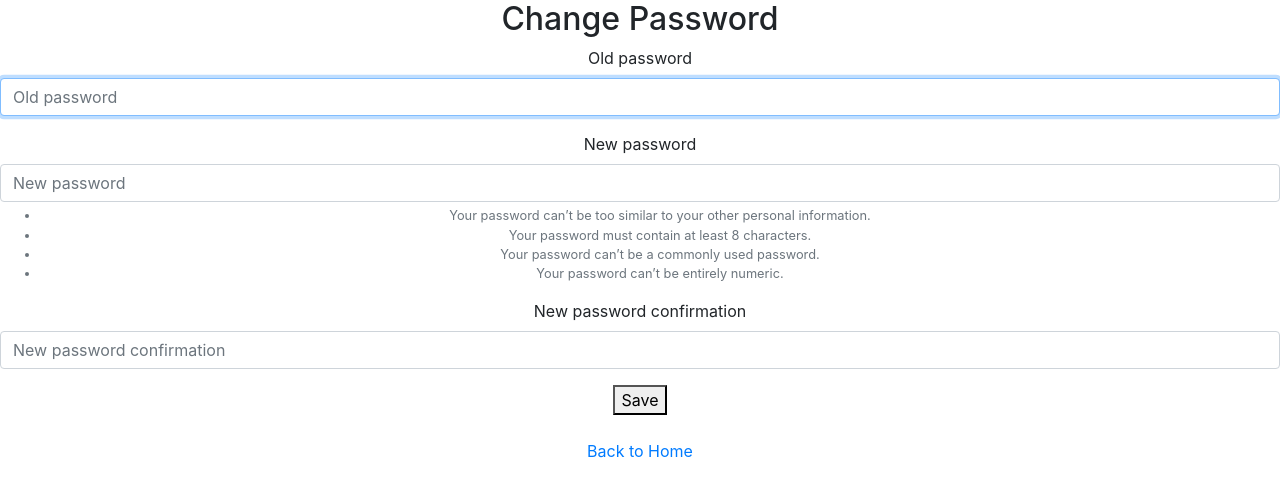
After one commit to Hossein-AliHosseini/test, a Django app: page /home/changepassword/ in a window 1280 px wide. The commit adds this page. Shown: the top 497 px of the page. Run offline with Django 4.2, Linux system fonts and the light colour scheme; some libraries are stand-ins or nearby versions.

Commit message:
Add change password view to project

```diff
--- a/account/templates/home.html
+++ b/account/templates/home.html
@@ -17,6 +17,8 @@
           <a href="{% url 'log_out' %}">Logout</a>
           &nbsp;
           <a href="{% url 'trades' %}">Trades</a>
+          &nbsp;
+          <a href="{% url 'change_password' %}">Change Password</a>
       {% else %}
           <a href="{% url 'login' %}">Login</a>
           &nbsp;
--- /dev/null
+++ b/account/templates/registration/change_password.html
@@ -0,0 +1,12 @@
+{% load bootstrap4 %}
+<link rel="stylesheet" href="https://stackpath.bootstrapcdn.com/bootstrap/4.3.1/css/bootstrap.min.css" integrity="sha384-ggOyR0iXCbMQv3Xipma34MD+dH/1fQ784/j6cY/iJTQUOhcWr7x9JvoRxT2MZw1T" crossorigin="anonymous">
+
+<!-- back to home button -->
+<h2 ALIGN="center">Change Password</h2>
+<form ALIGN='center' method="post">
+    {% csrf_token %}
+    {% bootstrap_form form %}
+    <button type="submit">Save</button>
+    <br></br>
+    <a href="{% url 'home' %}">Back to Home</a>
+  </form>
--- a/account/urls.py
+++ b/account/urls.py
@@ -1,9 +1,10 @@
 from django.urls import path
-from .views import home, SignUp, login_view, log_out
+from .views import home, SignUp, login_view, log_out, change_password
 
 urlpatterns = [
     path('', home, name="home"),
     path("signup/", SignUp.as_view(), name="signup"),
     path('login/', login_view, name='login'),
-    path('logout/', log_out, name='log_out')
+    path('logout/', log_out, name='log_out'),
+    path('changepassword/', change_password, name='change_password'),
 ]
--- a/account/views.py
+++ b/account/views.py
@@ -1,9 +1,12 @@
 from django.shortcuts import render, redirect
 from django.urls import reverse_lazy
-from django.contrib.auth.forms import UserCreationForm, AuthenticationForm
+from django.contrib.auth.forms import (UserCreationForm,
+                                       AuthenticationForm,
+                                       PasswordChangeForm)
 from django.views.generic.edit import CreateView
-from django.contrib.auth import authenticate, login, logout
+from django.contrib.auth import login, logout, update_session_auth_hash
 from django.http import HttpResponseRedirect
+from django.contrib import messages
 
 
 def home(request):
@@ -29,6 +32,24 @@ def log_out(request):
     return HttpResponseRedirect('/home')
 
 
+def change_password(request):
+    if request.method == 'POST':
+        form = PasswordChangeForm(request.user, request.POST)
+        if form.is_valid():
+            user = form.save()
+            update_session_auth_hash(request, user)
+            messages.success(request,
+                             'Your password was successfully updated!')
+            return redirect('change_password')
+        else:
+            messages.error(request, 'Please correct the error below.')
+    else:
+        form = PasswordChangeForm(request.user)
+    return render(request, 'registration/change_password.html', {
+        'form': form
+    })
+
+
 class SignUp(CreateView):
     form_class = UserCreationForm
     success_url = reverse_lazy("login")
```
